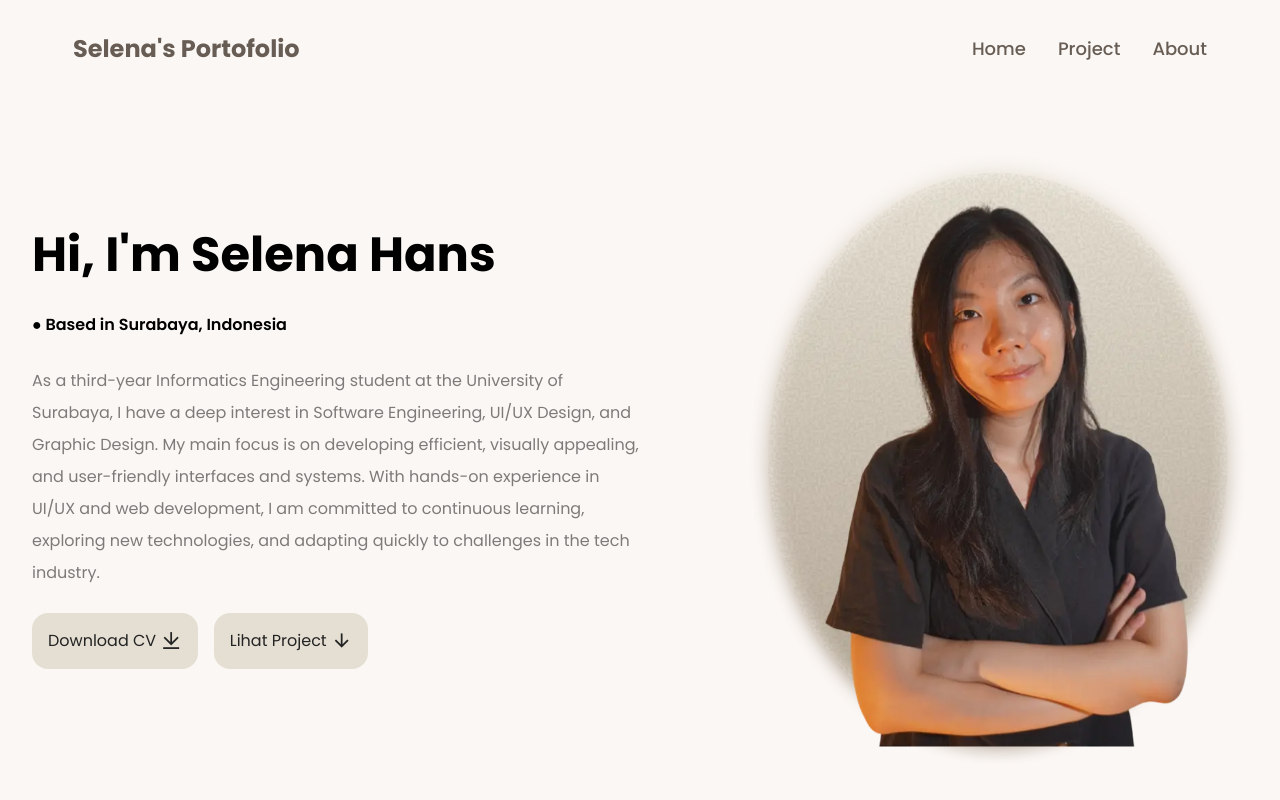
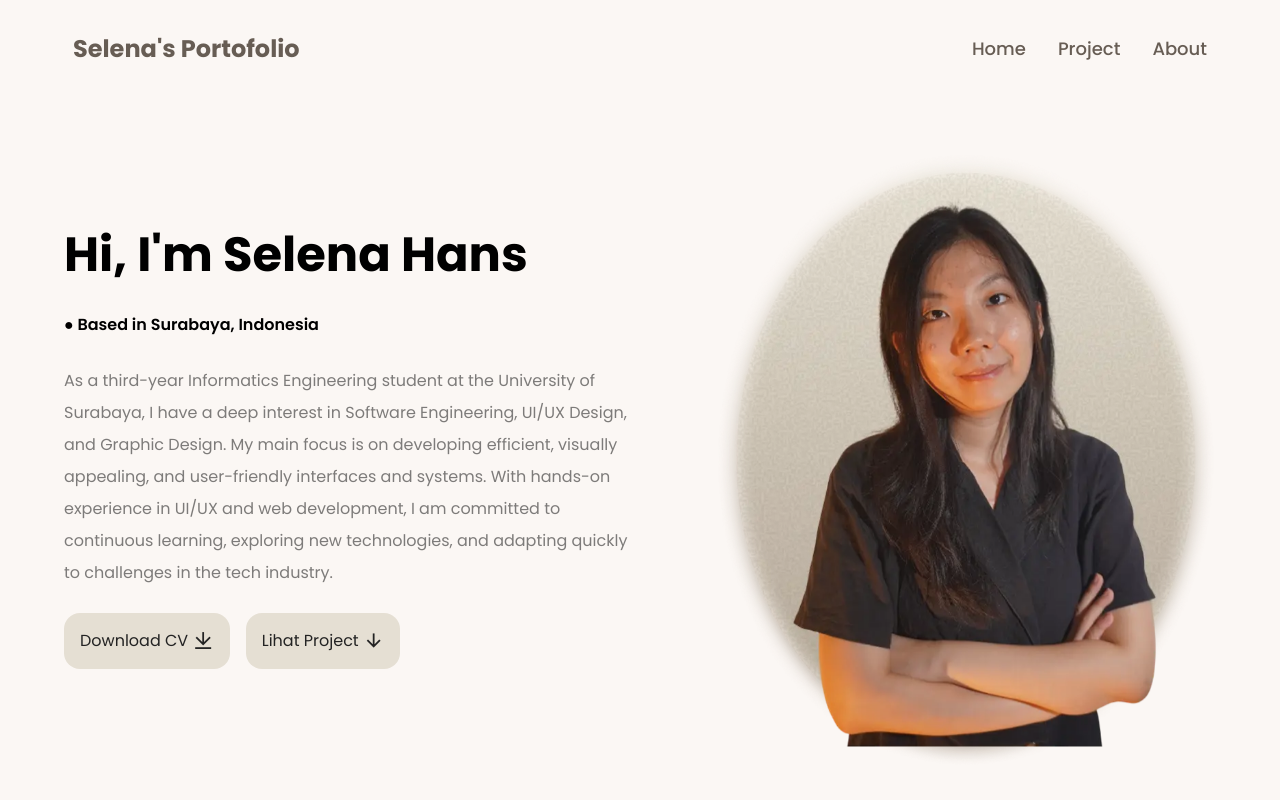
Before and after one commit to selenahans/portofolio, a React (Vite) app in the folder portofolio/: page / in a window 1280 px wide. Shown: the top 800 px of the page. Built offline with nearby package versions, Linux system fonts and the light colour scheme.

Commit message:
atur updet layout

```diff
--- a/portofolio/src/App.tsx
+++ b/portofolio/src/App.tsx
@@ -12,7 +12,7 @@ function App() {
   return (
     <>
       {/* <h1 className="text-3xl text-red-600 text-shadow-black">hao</h1> */}
-      <div className="hero grid md:grid-cols-2 items-center pt-32 xl:gap-0 gap-6 grid-cols-1 " id="tentang">
+      <div className="hero grid md:grid-cols-2 items-center pt-32 xl:gap-0 gap-6 grid-cols-1 max-w-6xl mx-auto" id="tentang">
         <div className="animate__animated animate__fadeInUp animate__delay-3s">
           <h1 className="text-5xl/tight font-bold mb-6">Hi, I'm Selena Hans</h1>
           {/* <div className="flex items-center gap-3 mb-6 bg-amber-300 w-fit p-4 rounded-2xl">
@@ -58,7 +58,7 @@ function App() {
           loading="lazy"
         />
       </div>
-      <div className="tentang mt-15 py-10" id="speciality">
+      <div className="tentang mt-15 py-10 max-w-7xl mx-auto" id="speciality">
         <h1
           className="text-4xl font-bold mb-10 text-center"
           data-aos="fade-up"
@@ -91,7 +91,7 @@ function App() {
         </div>
       </div>
 
-      <div className="proyek mt-15 py-10" id="project">
+      <div className="proyek mt-15 py-10 max-w-6xl mx-auto" id="project">
         <h1
           className="text-center text-4xl font-bold mb-2"
           data-aos="fade-up"
--- a/portofolio/src/components/Footer.tsx
+++ b/portofolio/src/components/Footer.tsx
@@ -1,6 +1,6 @@
 const Footer = () => {
   return (
-    <div className="mt-32 py-4 flex md:flex-row flex-col gap-6 md:gap-0 justify-between items-center ">
+    <div className="mt-32 py-4 flex md:flex-row flex-col gap-6 md:gap-0 justify-between items-center max-w-6xl mx-auto">
       <h1 className="text-2xl font-bold text-[#675D54]"> Selena's Portofolio </h1>
       {/* <div className="flex gap-7 text-[#A39383]">
         <a href="#beranda">home</a>
```
